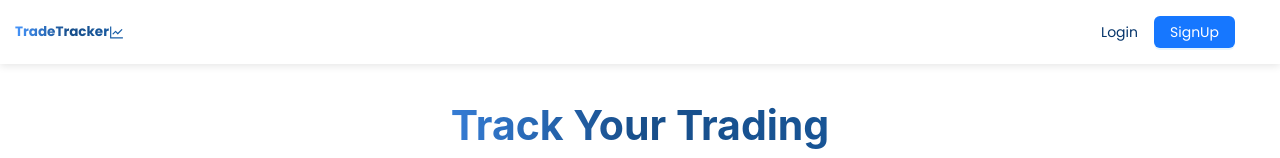
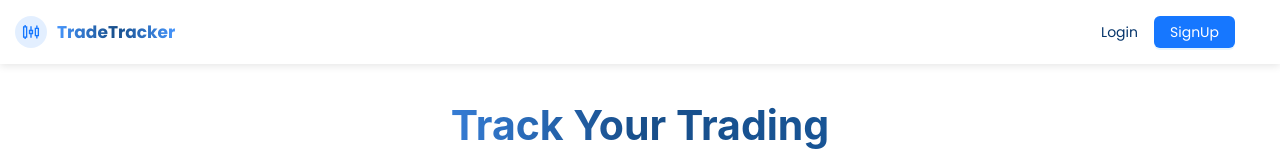
Before and after one commit to likemcode/TradTracker-client, a React (Vite) app: page / in a window 1280 px wide. Shown: the top 158 px of the page. Built offline with nearby package versions, Linux system fonts and the light colour scheme.

Commit message:
landingPage log fix

```diff
--- a/src/components/LandingPage.jsx
+++ b/src/components/LandingPage.jsx
@@ -1,8 +1,9 @@
 import React, {useState} from 'react';
-import { Layout, Row, Col, Button, Typography, Card } from 'antd';
+import { Layout, Row, Col, Button, Typography, Card ,Avatar} from 'antd';
 import { Link } from 'react-router-dom';
-import { RocketOutlined, DollarCircleOutlined, SafetyOutlined, MenuOutlined, LineChartOutlined} from '@ant-design/icons';
+import { RocketOutlined, DollarCircleOutlined, SafetyOutlined, MenuOutlined, SlidersTwoTone} from '@ant-design/icons';
 import './LandingPage.css';
+import Logo from './Logo';
 
 const { Header, Content, Footer } = Layout;
 const { Title, Paragraph } = Typography;
@@ -17,11 +18,10 @@ const LandingPage = () => {
  return (
     <Layout>
       <Header className="header">
-        <div className="logo">
-          <h2>TradeTracker</h2>
-            <LineChartOutlined style={{ fontSize: '15px', color: '#195ea7' }} />
-        </div>
-
+      <div className='logo-container' style={{ display: 'flex', alignItems: 'center' }}>
+      <Avatar className='avatar-expanded' icon={<SlidersTwoTone />} />
+      <h3 style={{ marginLeft: '10px', fontSize: '17px', fontWeight: 'bold' }} className='logo-title'>TradeTracker</h3>
+    </div>
         <div className={`nav-links ${showNavbar ? 'active' : ''}`}>
             <Button type="link"  >
                 <Link to="/Login">Login</Link>
```
